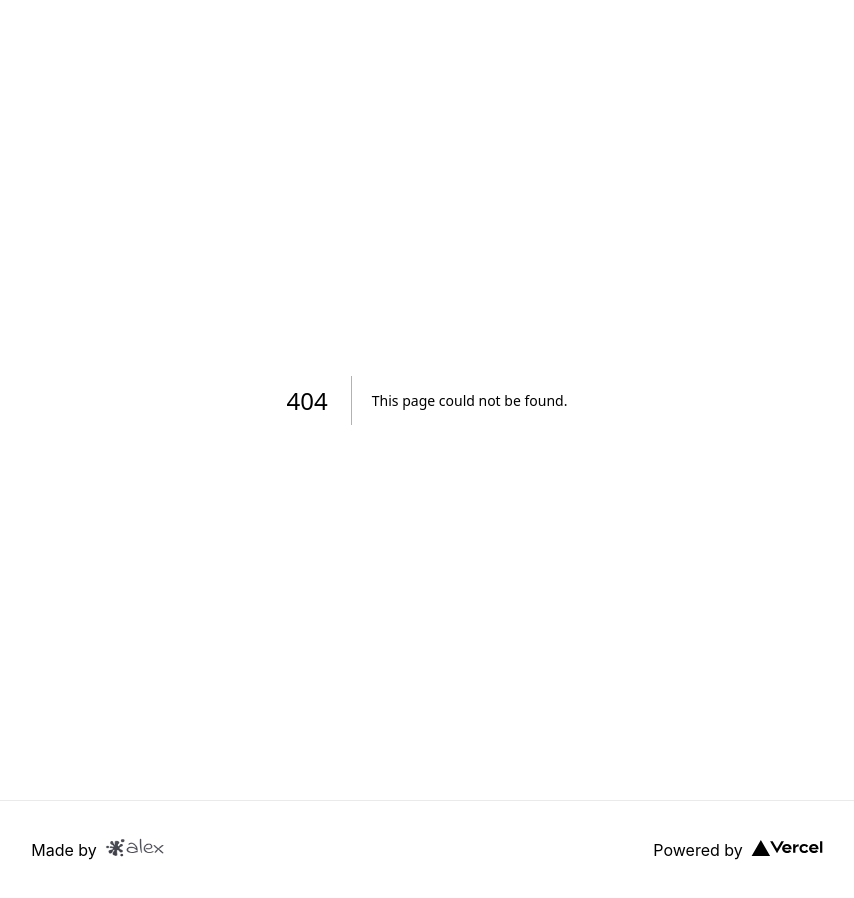
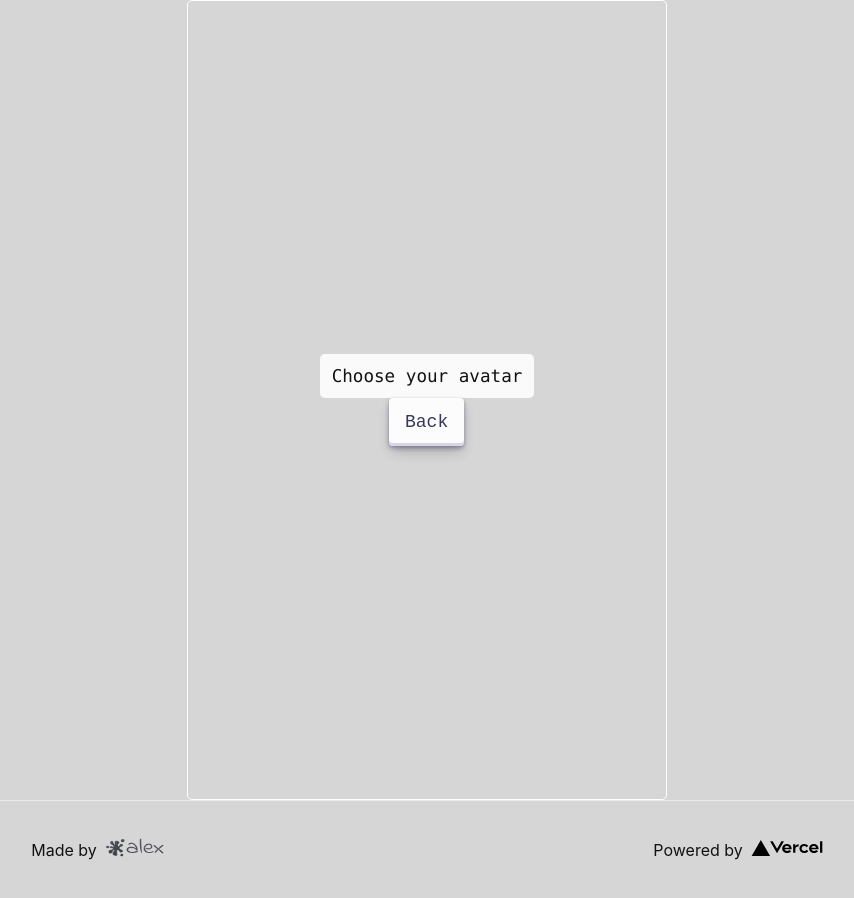
Before and after one commit to Baleksas/Chatbot, a Next.js app: page /game in a window 1280 px wide. Before the commit this address had no page. Shown: the whole page, without its empty margins (213-1067 px from the left). Built offline with nearby package versions, Linux system fonts and the light colour scheme.

Commit message:
feat: fix model, make folders struct

```diff
--- /dev/null
+++ b/app/game/page.tsx
@@ -0,0 +1,20 @@
+import Link from "next/link";
+import React from "react";
+import styles from "../../styles/Home.module.css";
+
+export const page = () => {
+  return (
+    <div className={styles.container}>
+      <main className={styles.main}>
+        <code className={styles.code}>Choose your avatar</code>
+
+        <Link href="/">
+          <button className={styles.buttonKeyboard} role="button">
+            Back
+          </button>
+        </Link>
+      </main>
+    </div>
+  );
+};
+export default page;
--- a/package.json
+++ b/package.json
@@ -17,6 +17,7 @@
     "eslint-config-next": "13.0.2",
     "framer-motion": "^7.6.4",
     "next": "13.0.2",
+    "openai": "^3.1.0",
     "react": "18.2.0",
     "react-dom": "18.2.0",
     "three": "^0.146.0",
--- a/styles/Home.module.css
+++ b/styles/Home.module.css
@@ -3,15 +3,7 @@
   width: 80%;
   margin: auto;
 }
-.modelContainer {
-  background-color: "black";
-  margin: "auto";
-  width: 100%;
-  height: "30vh";
-  position: "relative";
 
-  height: 460;
-}
 .main {
   min-height: 100vh;
   padding: 4rem 0;
@@ -20,6 +12,11 @@
   flex-direction: column;
   justify-content: center;
   align-items: center;
+  width: 50%;
+  height: max-content;
+  border: 1px solid white;
+  border-radius: 5px;
+  margin: auto;
 }
 
 .footer {
```
Also changed, not shown: app/page.tsx (+4 -10 lines), components/Model.jsx (+6 -6 lines), components/ModelContainer.tsx (deleted, +0 -8 lines), components/ModelLoader.js (+8 -1 lines), lib/model.js (+18 -18 lines), 1 other file (tests, documents, lock files or other folders).
